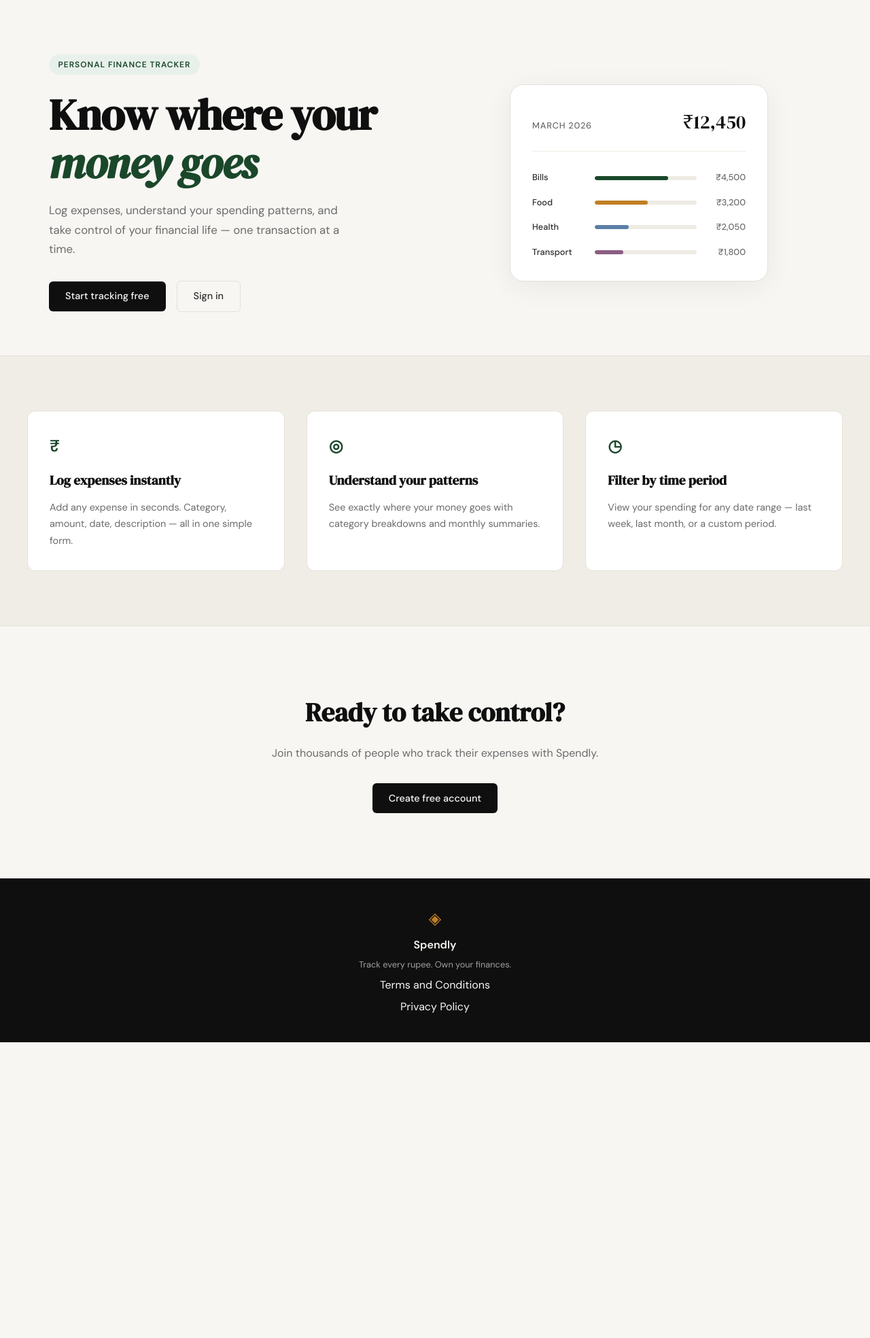
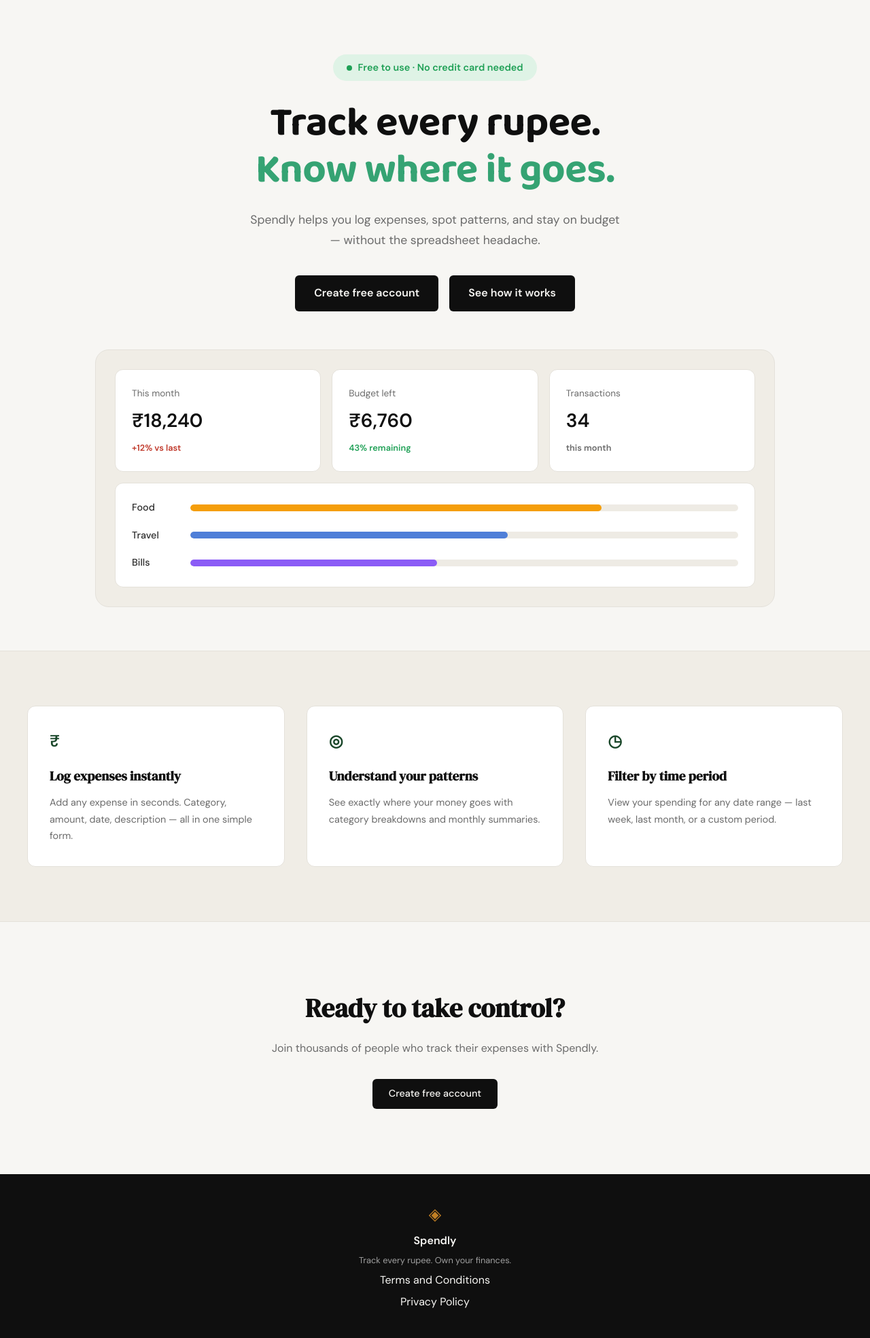
Before and after one commit to Tushar220489/spindly-, a Flask app: page / in a window 1280 px wide. Shown: the part 61-2029 px from the top of the page at 68% size. Before the commit the page ends 1594 px from the top, so only its background shows below. Run offline with Flask 3, Linux system fonts and the light colour scheme.

Commit message:
landing: redesign hero section to match mockup
Co-Authored-By: Claude Sonnet 5 <noreply@anthropic.com>
Claude-Session: https://claude.ai/code/session_011JYTyrDjKKdsmXyq7EGS5J

```diff
--- /dev/null
+++ b/static/css/landing.css
@@ -0,0 +1,192 @@
+/* ------------------------------------------------------------------ */
+/* Landing hero redesign — scoped to landing.html hero only            */
+/* ------------------------------------------------------------------ */
+
+:root {
+    --landing-green: #35a373;
+    --landing-green-bright: #1fa056;
+    --landing-mint: #dff3e6;
+}
+
+.landing-hero {
+    padding: 5rem 2rem 4rem;
+    max-width: var(--max-width);
+    margin: 0 auto;
+}
+
+.landing-hero-inner {
+    max-width: 720px;
+    margin: 0 auto;
+    text-align: center;
+}
+
+.landing-badge {
+    display: inline-flex;
+    align-items: center;
+    gap: 0.5rem;
+    background: var(--landing-mint);
+    color: var(--landing-green-bright);
+    font-size: 0.9rem;
+    font-weight: 600;
+    padding: 0.5rem 1.25rem;
+    border-radius: 999px;
+    margin-bottom: 1.75rem;
+}
+
+.landing-badge-dot {
+    width: 8px;
+    height: 8px;
+    border-radius: 50%;
+    background: var(--landing-green-bright);
+}
+
+.landing-title {
+    font-family: 'Baloo 2', var(--font-body);
+    font-weight: 700;
+    font-size: clamp(2.5rem, 6vw, 3.75rem);
+    line-height: 1.15;
+    letter-spacing: -0.01em;
+    color: var(--ink);
+    margin-bottom: 1.5rem;
+}
+
+.landing-title-accent {
+    display: block;
+    color: var(--landing-green);
+}
+
+.landing-subtitle {
+    font-size: 1.1rem;
+    color: var(--ink-muted);
+    line-height: 1.7;
+    max-width: 560px;
+    margin: 0 auto 2.25rem;
+}
+
+.landing-actions {
+    display: flex;
+    justify-content: center;
+    gap: 1rem;
+    margin-bottom: 3.5rem;
+    flex-wrap: wrap;
+}
+
+.landing-btn-primary,
+.landing-btn-secondary {
+    display: inline-block;
+    background: var(--ink);
+    color: var(--paper);
+    padding: 0.85rem 1.75rem;
+    border-radius: var(--radius-sm);
+    font-family: var(--font-body);
+    font-size: 1rem;
+    font-weight: 700;
+    text-decoration: none;
+    border: none;
+    cursor: pointer;
+    transition: background 0.2s;
+}
+
+.landing-btn-primary:hover,
+.landing-btn-secondary:hover {
+    background: var(--landing-green-bright);
+}
+
+.landing-preview {
+    background: var(--paper-warm);
+    border: 1px solid var(--border);
+    border-radius: var(--radius-lg);
+    padding: 1.75rem;
+    max-width: 1000px;
+    margin: 0 auto;
+}
+
+.landing-stat-grid {
+    display: grid;
+    grid-template-columns: repeat(3, 1fr);
+    gap: 1rem;
+    margin-bottom: 1rem;
+}
+
+.landing-stat-card {
+    display: flex;
+    flex-direction: column;
+    background: var(--paper-card);
+    border: 1px solid var(--border);
+    border-radius: var(--radius-md);
+    padding: 1.5rem;
+    text-align: left;
+}
+
+.stat-label {
+    font-size: 0.85rem;
+    color: var(--ink-muted);
+    margin-bottom: 0.5rem;
+}
+
+.stat-value {
+    font-family: var(--font-body);
+    font-size: 1.75rem;
+    font-weight: 700;
+    color: var(--ink);
+    margin-bottom: 0.4rem;
+}
+
+.stat-sub {
+    font-size: 0.8rem;
+    font-weight: 600;
+    color: var(--ink-muted);
+}
+
+.stat-sub-negative { color: var(--danger); }
+.stat-sub-positive { color: var(--landing-green-bright); }
+
+.landing-bars-card {
+    background: var(--paper-card);
+    border: 1px solid var(--border);
+    border-radius: var(--radius-md);
+    padding: 1.5rem;
+}
+
+.landing-bar-row {
+    display: grid;
+    grid-template-columns: 70px 1fr;
+    align-items: center;
+    gap: 1rem;
+    margin-bottom: 1.1rem;
+}
+
+.landing-bar-row:last-child { margin-bottom: 0; }
+
+.bar-label {
+    font-size: 0.9rem;
+    font-weight: 500;
+    color: var(--ink-soft);
+}
+
+.bar-track {
+    height: 10px;
+    background: var(--border-soft);
+    border-radius: 999px;
+    overflow: hidden;
+}
+
+.bar-fill {
+    height: 100%;
+    border-radius: 999px;
+}
+
+.bar-food { width: 75%; background: #f59e0b; }
+.bar-travel { width: 58%; background: #4f7fd8; }
+.bar-bills { width: 45%; background: #8b5cf6; }
+
+@media (max-width: 700px) {
+    .landing-stat-grid {
+        grid-template-columns: 1fr;
+    }
+
+    .landing-actions {
+        flex-direction: column;
+        align-items: stretch;
+    }
+}
--- a/templates/landing.html
+++ b/templates/landing.html
@@ -2,60 +2,64 @@
 
 {% block title %}Spendly — Track Every Rupee{% endblock %}
 
+{% block head %}
+<link href="https://fonts.googleapis.com/css2?family=Baloo+2:wght@600;700;800&display=swap" rel="stylesheet">
+<link rel="stylesheet" href="{{ url_for('static', filename='css/landing.css') }}">
+{% endblock %}
+
 {% block content %}
 
-<section class="hero">
-    <div class="hero-inner">
-        <div class="hero-badge">Personal Finance Tracker</div>
-        <h1 class="hero-title">
-            Know where your<br>
-            <em>money goes</em>
+<section class="landing-hero">
+    <div class="landing-hero-inner">
+        <div class="landing-badge">
+            <span class="landing-badge-dot"></span>
+            Free to use · No credit card needed
+        </div>
+        <h1 class="landing-title">
+            Track every rupee.
+            <span class="landing-title-accent">Know where it goes.</span>
         </h1>
-        <p class="hero-subtitle">
-            Log expenses, understand your spending patterns,
-            and take control of your financial life —
-            one transaction at a time.
+        <p class="landing-subtitle">
+            Spendly helps you log expenses, spot patterns, and stay
+            on budget — without the spreadsheet headache.
         </p>
-        <div class="hero-actions">
-            <a href="{{ url_for('register') }}" class="btn-primary">Start tracking free</a>
-            <a href="{{ url_for('login') }}" class="btn-ghost">Sign in</a>
+        <div class="landing-actions">
+            <a href="{{ url_for('register') }}" class="landing-btn-primary">Create free account</a>
+            <a href="#" class="landing-btn-secondary">See how it works</a>
         </div>
     </div>
-    <div class="hero-visual">
-        <div class="mock-card">
-            <div class="mock-card-header">
-                <span class="mock-label">March 2026</span>
-                <span class="mock-total">₹12,450</span>
+
+    <div class="landing-preview">
+        <div class="landing-stat-grid">
+            <div class="landing-stat-card">
+                <span class="stat-label">This month</span>
+                <span class="stat-value">₹18,240</span>
+                <span class="stat-sub stat-sub-negative">+12% vs last</span>
             </div>
-            <div class="mock-bars">
-                <div class="mock-bar-row">
-                    <span class="mock-cat">Bills</span>
-                    <div class="mock-bar-track">
-                        <div class="mock-bar" style="width: 72%"></div>
-                    </div>
-                    <span class="mock-amt">₹4,500</span>
-                </div>
-                <div class="mock-bar-row">
-                    <span class="mock-cat">Food</span>
-                    <div class="mock-bar-track">
-                        <div class="mock-bar mock-bar-2" style="width: 52%"></div>
-                    </div>
-                    <span class="mock-amt">₹3,200</span>
-                </div>
-                <div class="mock-bar-row">
-                    <span class="mock-cat">Health</span>
-                    <div class="mock-bar-track">
-                        <div class="mock-bar mock-bar-3" style="width: 33%"></div>
-                    </div>
-                    <span class="mock-amt">₹2,050</span>
-                </div>
-                <div class="mock-bar-row">
-                    <span class="mock-cat">Transport</span>
-                    <div class="mock-bar-track">
-                        <div class="mock-bar mock-bar-4" style="width: 28%"></div>
-                    </div>
-                    <span class="mock-amt">₹1,800</span>
-                </div>
+            <div class="landing-stat-card">
+                <span class="stat-label">Budget left</span>
+                <span class="stat-value">₹6,760</span>
+                <span class="stat-sub stat-sub-positive">43% remaining</span>
+            </div>
+            <div class="landing-stat-card">
+                <span class="stat-label">Transactions</span>
+                <span class="stat-value">34</span>
+                <span class="stat-sub">this month</span>
+            </div>
+        </div>
+
+        <div class="landing-bars-card">
+            <div class="landing-bar-row">
+                <span class="bar-label">Food</span>
+                <div class="bar-track"><div class="bar-fill bar-food"></div></div>
+            </div>
+            <div class="landing-bar-row">
+                <span class="bar-label">Travel</span>
+                <div class="bar-track"><div class="bar-fill bar-travel"></div></div>
+            </div>
+            <div class="landing-bar-row">
+                <span class="bar-label">Bills</span>
+                <div class="bar-track"><div class="bar-fill bar-bills"></div></div>
             </div>
         </div>
     </div>
```
